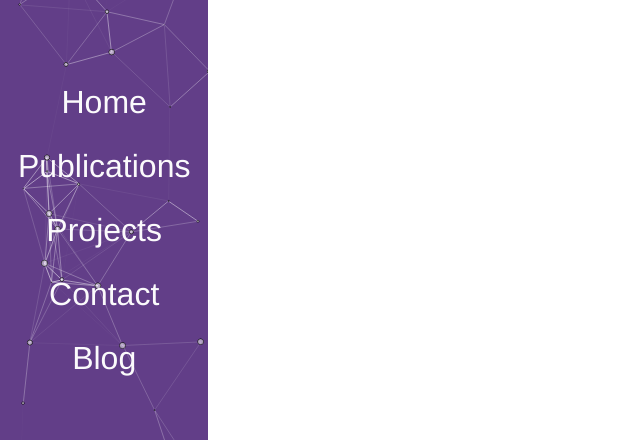
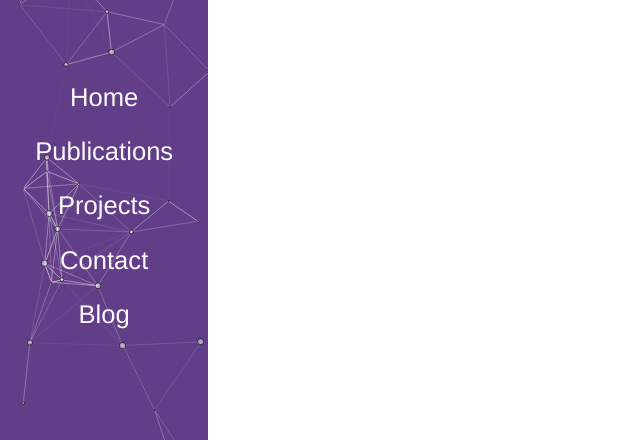
Before and after one commit to Kviist/personal-website, a Vue app: page / in a window 1280 px wide. Shown: the part 233-673 px from the top of the page, without its empty margins (0-640 px from the left). Built offline with nearby package versions, Linux system fonts and the light colour scheme.

Commit message:
Update NavBar.vue

```diff
--- a/src/components/NavBar.vue
+++ b/src/components/NavBar.vue
@@ -47,13 +47,14 @@ export default {
     opacity: 0.99;
     pointer-events:none;
     margin: 50% 0;
+    font-size:100%
 }
 a {
     color: inherit;
 }
 .nav-item{
     color: white;
-    font-size: 2em;
+    font-size: 2vw;
     opacity: 0.99;
     pointer-events:auto;
     font-weight: 300;
```
